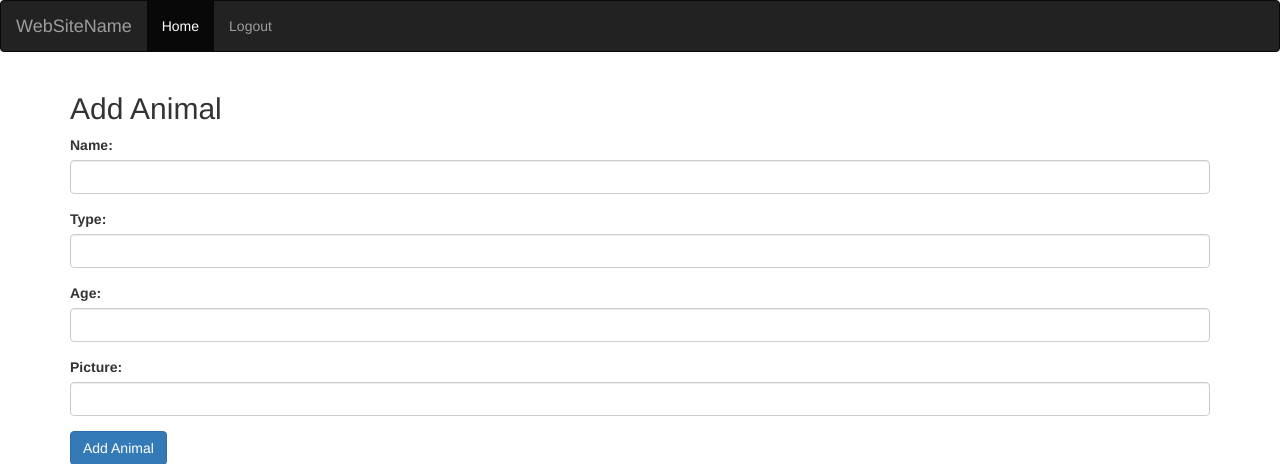
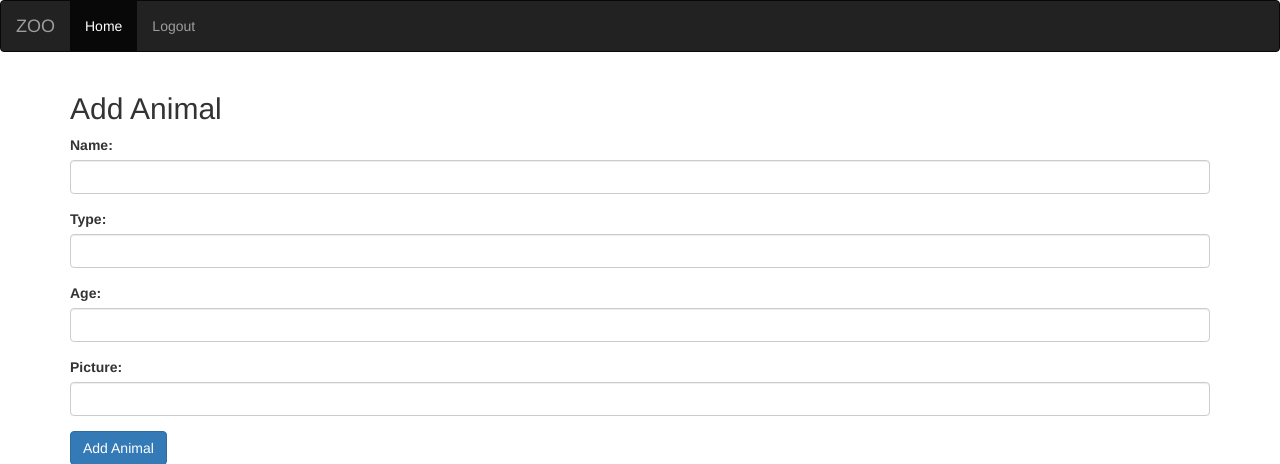
Before and after one commit to nitaysason/ZOO.GPT, a Flask app: page /add_animal in a window 1280 px wide. Shown: the top 464 px of the page. Run offline with Flask 3, Linux system fonts and the light colour scheme; a user stored in the database is signed in; some libraries are stand-ins or nearby versions.

Commit message:
navbarlayout

```diff
--- a/templates/layout.html
+++ b/templates/layout.html
@@ -13,7 +13,7 @@
 <nav class="navbar navbar-inverse">
   <div class="container-fluid">
     <div class="navbar-header">
-      <a class="navbar-brand" href="{{ url_for('home') }}">WebSiteName</a>
+      <a class="navbar-brand" href="{{ url_for('home') }}">ZOO</a>
     </div>
     <ul class="nav navbar-nav">
       <li class="active"><a href="{{ url_for('home') }}">Home</a></li>
```
